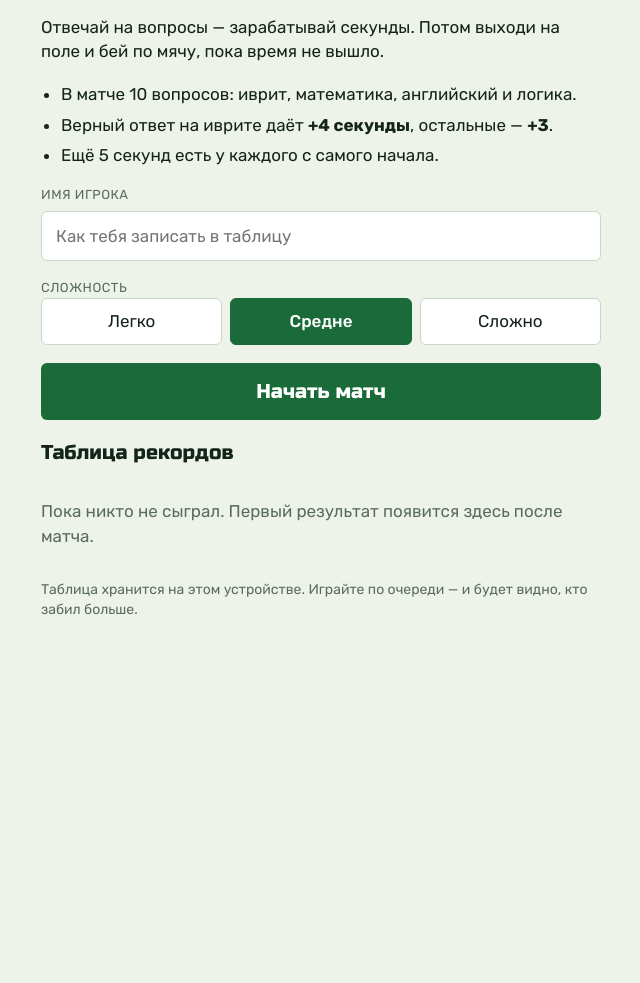
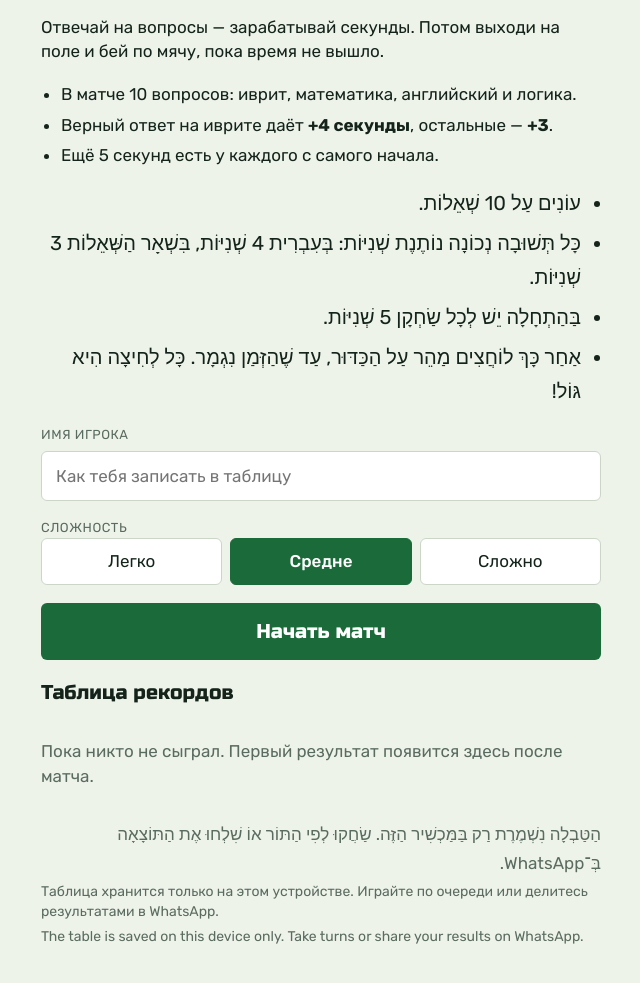
Before and after one commit to aidomore/clickmaster, a plain HTML site: page index.html in a window 1280 px wide. Shown: the part 59-1042 px from the top of the page, without its empty margins (319-959 px from the left). Before the commit the page ends 800 px from the top, so only its background shows below. Drawn offline with Linux system fonts and the light colour scheme.

Commit message:
Правила на иврите с огласовками, подпись к таблице на трёх языках
Co-Authored-By: Claude Fable 5.2 <noreply@anthropic.com>

```diff
--- a/index.html
+++ b/index.html
@@ -71,7 +71,10 @@ p { margin: 0; }
 .board .side { text-align: right; }
 .board .side b { display: block; color: #fff; font-family: var(--display); font-weight: 400; font-size: 20px; font-variant-numeric: tabular-nums; }
 
-.rules { display: flex; flex-direction: column; gap: 6px; padding-left: 20px; margin: 0; }
+.rules { display: flex; flex-direction: column; gap: 6px; padding: 0; padding-inline-start: 20px; margin: 0; }
+.rules[lang="he"] { font-size: 20px; line-height: 1.7; }
+.note { font-size: 14px; display: flex; flex-direction: column; gap: 4px; }
+.note [lang="he"] { font-size: 17px; line-height: 1.7; }
 .field { display: flex; flex-direction: column; gap: 6px; }
 .field > span, legend { font-size: 13px; color: var(--muted); letter-spacing: .04em; text-transform: uppercase; padding: 0; }
 input[type="text"] {
@@ -156,6 +159,12 @@ tr.me td { background: var(--good-bg); }
       <li>Верный ответ на иврите даёт <b>+4 секунды</b>, остальные — <b>+3</b>.</li>
       <li>Ещё 5 секунд есть у каждого с самого начала.</li>
     </ul>
+    <ul class="rules" lang="he" dir="rtl">
+      <li>עוֹנִים עַל 10 שְׁאֵלוֹת.</li>
+      <li>כָּל תְּשׁוּבָה נְכוֹנָה נוֹתֶנֶת שְׁנִיּוֹת: בְּעִבְרִית 4 שְׁנִיּוֹת, בִּשְׁאָר הַשְּׁאֵלוֹת 3 שְׁנִיּוֹת.</li>
+      <li>בַּהַתְחָלָה יֵשׁ לְכָל שַׂחְקָן 5 שְׁנִיּוֹת.</li>
+      <li>אַחַר כָּךְ לוֹחֲצִים מַהֵר עַל הַכַּדּוּר, עַד שֶׁהַזְּמַן נִגְמָר. כָּל לְחִיצָה הִיא גּוֹל!</li>
+    </ul>
     <label class="field"><span>Имя игрока</span>
       <input type="text" id="player" maxlength="16" placeholder="Как тебя записать в таблицу" autocomplete="off">
     </label>
@@ -170,7 +179,11 @@ tr.me td { background: var(--good-bg); }
     <button class="btn" id="start" type="button">Начать матч</button>
     <h2>Таблица рекордов</h2>
     <div id="records"></div>
-    <p class="muted" style="font-size:14px">Таблица хранится на этом устройстве. Играйте по очереди — и будет видно, кто забил больше.</p>
+    <div class="note muted">
+      <p lang="he" dir="rtl">הַטַּבְלָה נִשְׁמֶרֶת רַק בַּמַּכְשִׁיר הַזֶּה. שַׂחֲקוּ לְפִי הַתּוֹר אוֹ שִׁלְחוּ אֶת הַתּוֹצָאָה בְּ־WhatsApp.</p>
+      <p lang="ru">Таблица хранится только на этом устройстве. Играйте по очереди или делитесь результатами в WhatsApp.</p>
+      <p lang="en">The table is saved on this device only. Take turns or share your results on WhatsApp.</p>
+    </div>
   </section>
 
   <!-- QUIZ -->
```
